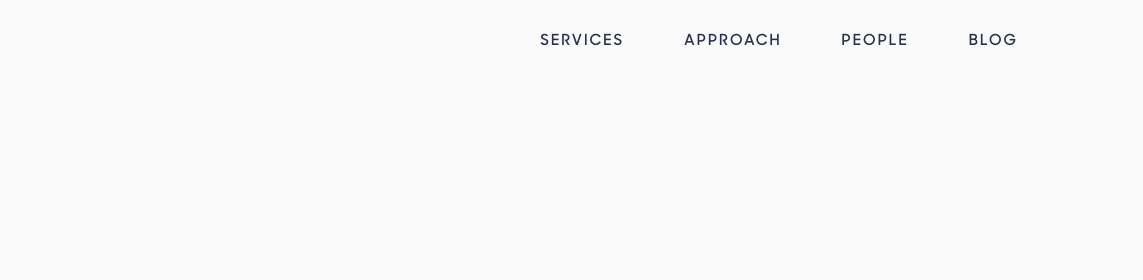
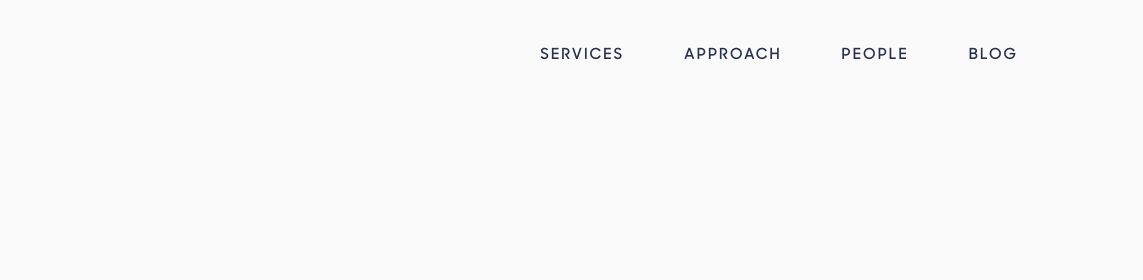
Before and after one commit to dfauchier/fantastic-mr-wolf, a plain HTML site: page index.html in a window 1280 px wide. Shown: the top 280 px of the page, 137-1280 px from the left. Drawn offline with nearby package versions, Linux system fonts and the light colour scheme; a web font is replaced by a local one.

Commit message:
Aligned navbar items

```diff
--- a/css/style.css
+++ b/css/style.css
@@ -89,7 +89,7 @@ a:hover {
 	letter-spacing: 2px;
 	color: #000E30;
 	font-size: 85%;
-
+	padding-top: 14px;
 }
 
 @media only screen and (max-width: 768px) {
```
